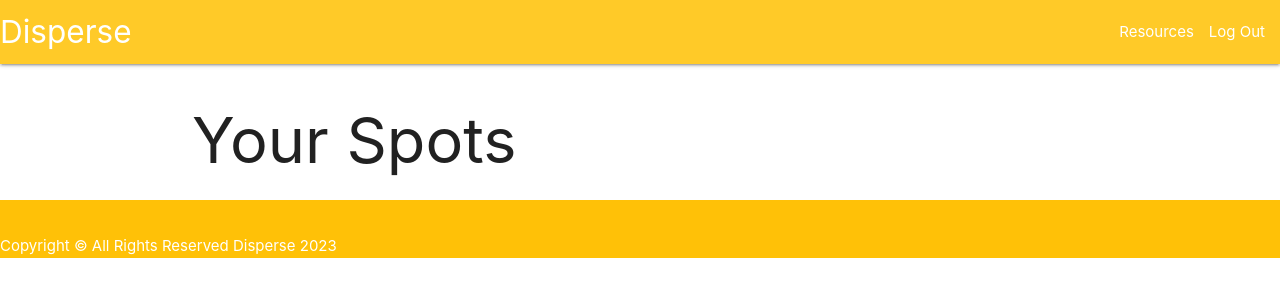
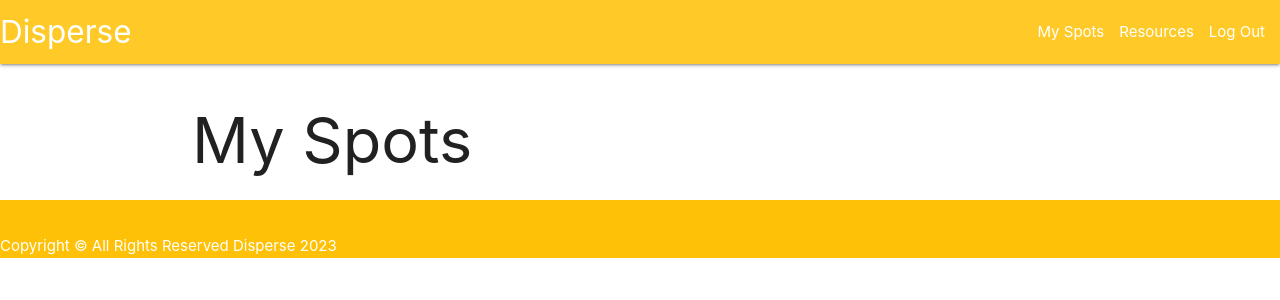
Before and after one commit to sjlelait/disperse, a Django app: page /spots/ in a window 1280 px wide. Shown: the top 300 px of the page. Run offline with Django 4.2, Linux system fonts and the light colour scheme; the visitor is signed in with stand-in values (Sample User, id 1); data that the repository does not hold is empty.

Commit message:
wip: adds edit/delete functionality spots

```diff
--- a/main_app/models.py
+++ b/main_app/models.py
@@ -1,4 +1,5 @@
 from django.db import models
+from django.urls import reverse
 from django.contrib.auth.models import User
 
 # Create your models here.
@@ -7,9 +8,12 @@ class Spot(models.Model):
     name = models.CharField(max_length=100)
     zipcode = models.IntegerField()
     description = models.TextField(max_length=300)
-    latutude = models.DecimalField(max_digits=10, decimal_places=7)
+    latitude = models.DecimalField(max_digits=10, decimal_places=7)
     longitude = models.DecimalField(max_digits=10, decimal_places=7)
     user = models.ForeignKey(User, on_delete=models.CASCADE)
 
     def __str__(self):
         return self.name
+
+    def get_absolute_url(self):
+        return reverse('spot_detail', kwargs={'pk': self.id})
--- a/main_app/templates/base.html
+++ b/main_app/templates/base.html
@@ -24,6 +24,7 @@
                 <a class="left brand-logo" href="{% url 'home' %}">Disperse</a>
                 <ul class="right">
                     {% if user.is_authenticated %}
+                    <li><a href="{% url 'spot_list' %}">My Spots</a></li>
                     <li>Resources</li>
                     <li><a href="{% url 'logout' %}">Log Out</a></li>
                     {% else %}
--- a/main_app/templates/spots/spot_list.html
+++ b/main_app/templates/spots/spot_list.html
@@ -5,12 +5,12 @@
 {% endblock %}
 
 {% block content %}
-<h1>Your Spots</h1>
+<h1>My Spots</h1>
 {% for spot in object_list %}
 <a href="{% url 'spot_detail' spot.id %}">
     <h2>{{spot.name}}</h2>
-    <p>{{spot.description}}</p>
 </a>
+<p>{{spot.description}}</p>
 {% endfor %}
 
 {% endblock %}
--- a/main_app/urls.py
+++ b/main_app/urls.py
@@ -5,5 +5,7 @@ from . import views
 urlpatterns = [
     path('', views.home, name='home'),
     path('spots/', views.SpotList.as_view(), name='spot_list'),
-    path('toys/<int:pk>/', views.SpotDetail.as_view(), name='spot_detail'),
+    path('spots/<int:pk>/', views.SpotDetail.as_view(), name='spot_detail'),
+    path('spots/<int:pk>/update/', views.SpotUpdate.as_view(), name='spot_update'),
+    path('spots/<int:pk>/delete/', views.SpotDelete.as_view(), name='spot_delete'),
 ]
--- a/main_app/views.py
+++ b/main_app/views.py
@@ -22,3 +22,13 @@ class SpotDetail(LoginRequiredMixin, DetailView):
     model = Spot
     fields = '__all__'
     template_name = 'spots/spot_detail.html'
+
+class SpotUpdate(LoginRequiredMixin, UpdateView):
+    model = Spot
+    fields = ['name', 'description', 'zipcode', 'latitude', 'longitude']
+    template_name = 'spots/spot_form.html'
+
+class SpotDelete(LoginRequiredMixin, DeleteView):
+    model = Spot
+    success_url = '/spots/'
+    template_name = 'spots/spot_confirm_delete.html'
```
Also changed, not shown: main_app/templates/spots/spot_confirm_delete.html (+16 -0 lines), main_app/templates/spots/spot_detail.html (+10 -3 lines), main_app/migrations/0005_rename_latutude_spot_latitude.py (added).
